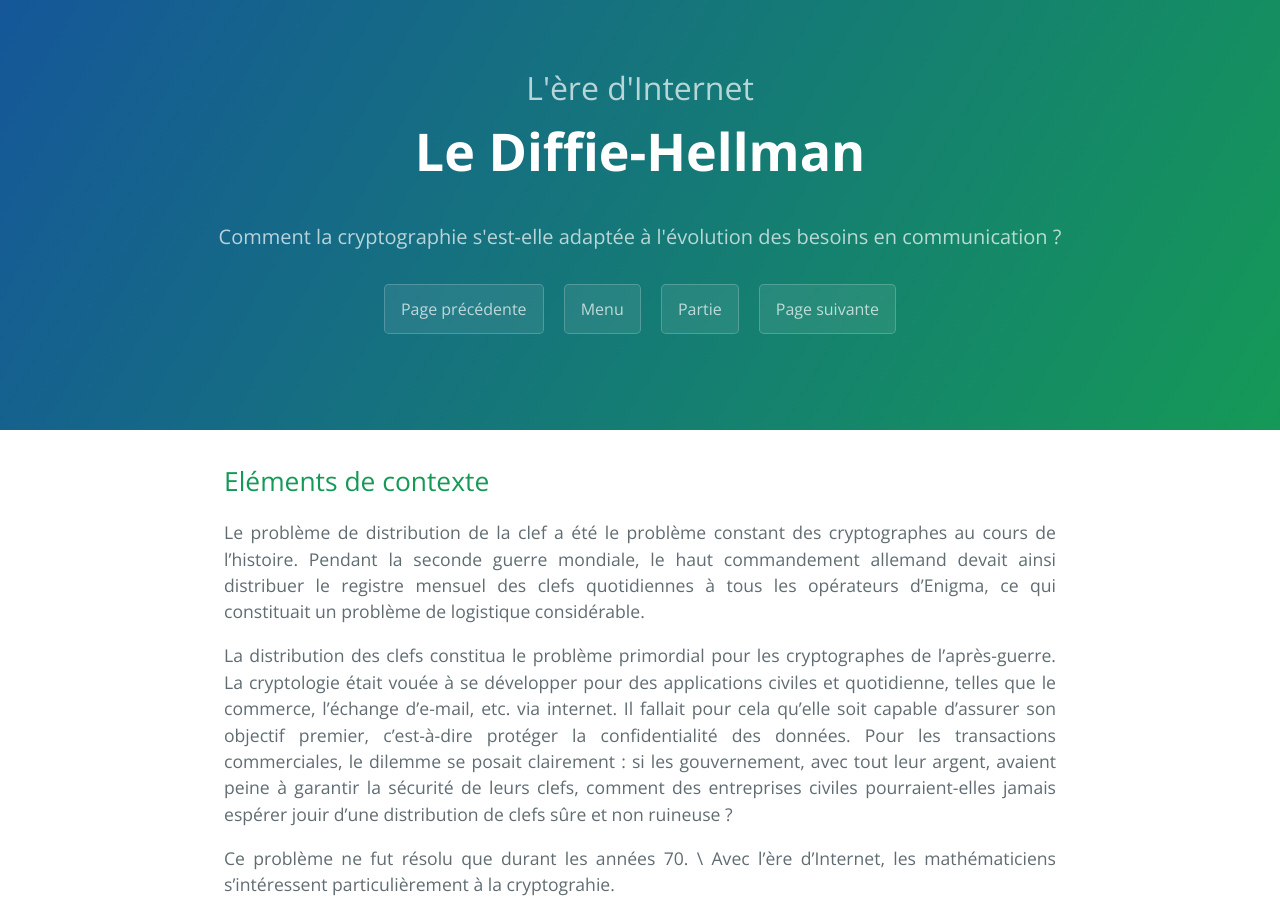
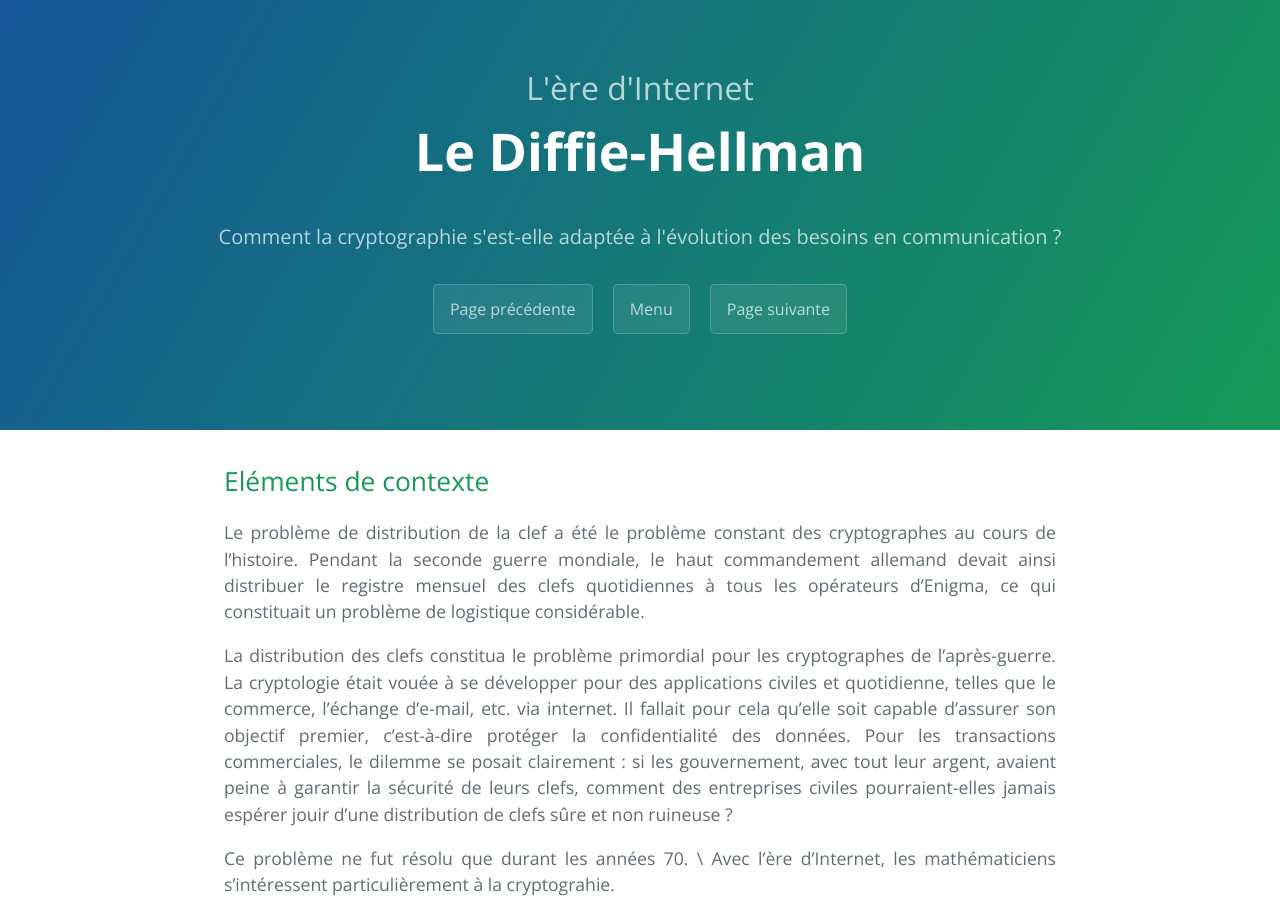
Before and after one commit to SamuelGallay/CryptoTPE, a Jekyll site: the page built from pages/4_Internet/2_diffie-hellman.md, in a window 1280 px wide and 900 px high. Built offline with Jekyll 4.4.1, drawn with Linux system fonts in a browser that asks for light colours; our own code applies the rules of GitHub Pages for plain Markdown files; formulas are drawn with MathJax 3.

Commit message:
Update default.html

```diff
--- a/_layouts/default.html
+++ b/_layouts/default.html
@@ -51,10 +51,6 @@
         <a href="{{ site.github.tar_url }}" class="btn">Download .tar.gz</a>
       {% endif %}
 
-      {% if page.menu %}
-        <a href="{{ page.menu | relative_url }}" class="btn">Partie</a>
-      {% endif %}
-
       {% if page.suivante %}
         <a href="{{ page.suivante | relative_url }}" class="btn">Page suivante</a>
       {% endif %}
```
